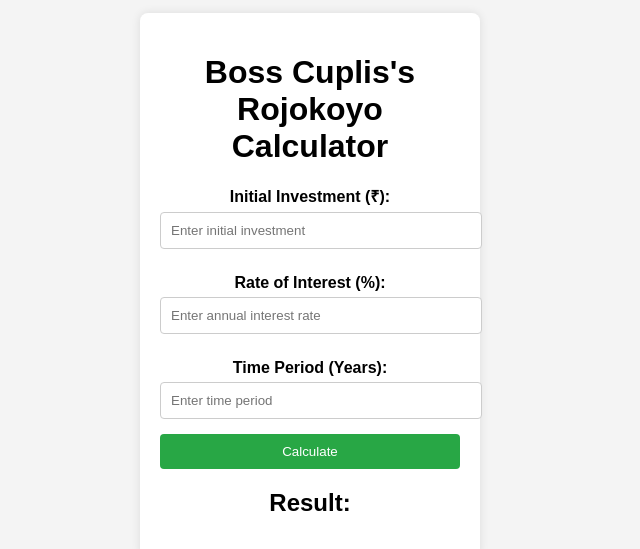
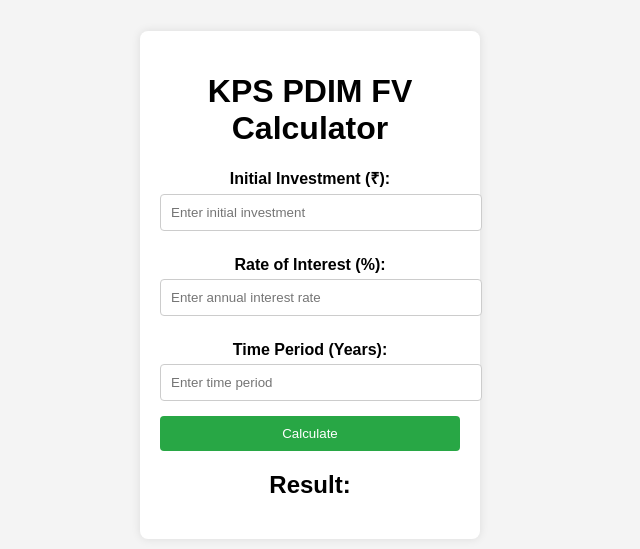
Before and after one commit to dian-dassura/Investmoregain, a plain HTML site: page index.html in a window 1280 px wide. Shown: the part 115-664 px from the top of the page, without its empty margins (330-970 px from the left). Drawn offline with Linux system fonts and the light colour scheme.

Commit message:
Update index.html

```diff
--- a/index.html
+++ b/index.html
@@ -3,12 +3,12 @@
 <head>
     <meta charset="UTF-8">
     <meta name="viewport" content="width=device-width, initial-scale=1.0">
-    <title>Boss Cuplis's Rojokoyo Calculator</title>
+    <title>KPS PDIM FV Calculator</title>
     <link rel="stylesheet" href="style.css">
 </head>
 <body>
     <div class="container">
-        <h1>Boss Cuplis's Rojokoyo Calculator</h1>
+        <h1>KPS PDIM FV Calculator</h1>
         <label for="initialInvestment">Initial Investment (₹):</label>
         <input type="number" id="initialInvestment" placeholder="Enter initial investment">
 
```
